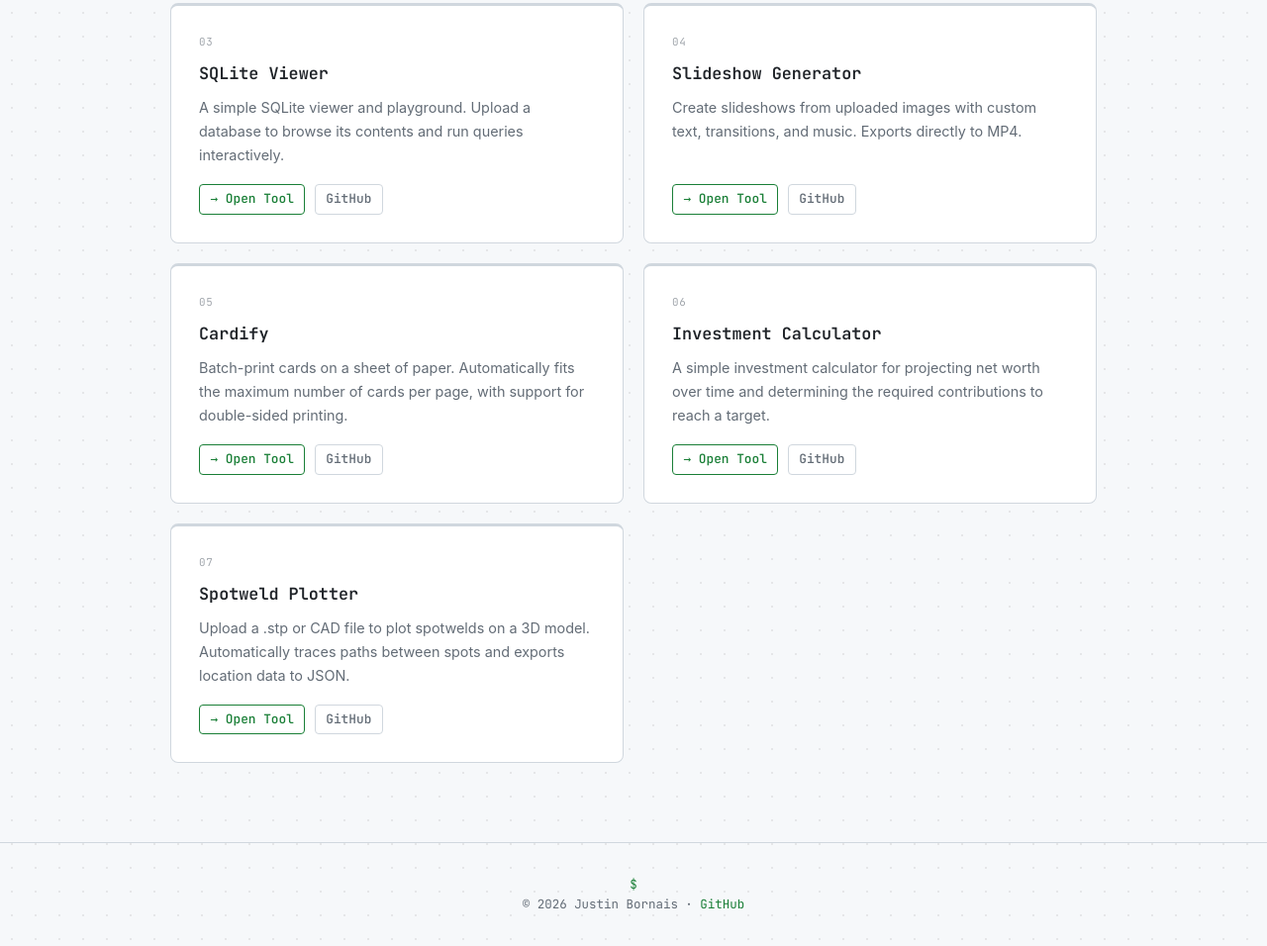
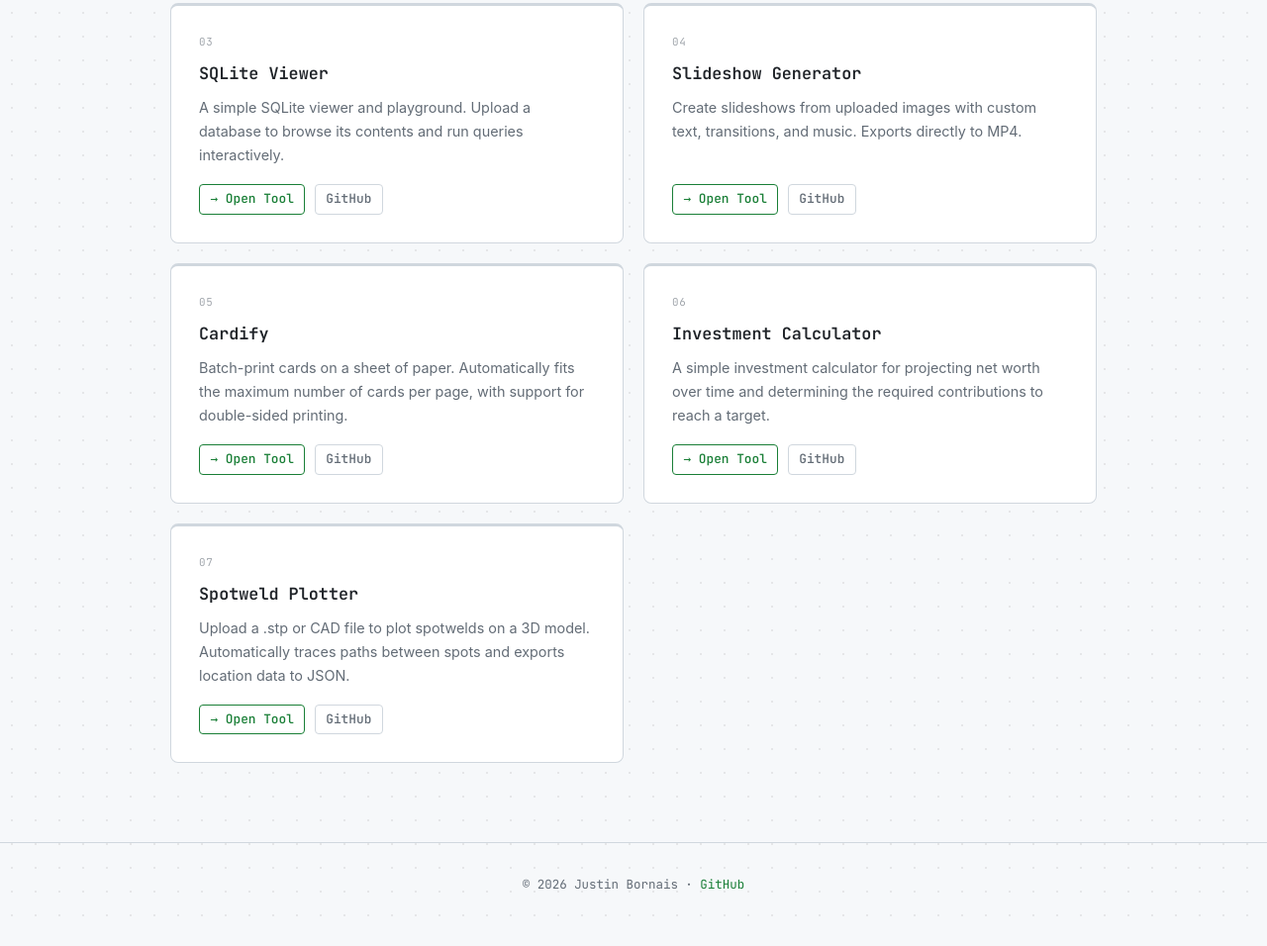
Before and after one commit to justinbornais/lab.justinbornais.ca, a plain HTML site: page index.html in a window 1280 px wide. Shown: the part 671-1627 px from the top of the page at 99% size. Drawn offline with Linux system fonts and the light colour scheme.

Commit message:
Removed odd dollar sign symbol

```diff
--- a/style.css
+++ b/style.css
@@ -328,7 +328,7 @@ footer {
 }
 
 footer::before {
-  content: '$ ';
+  content: '';
   color: var(--accent);
 }
 
```
